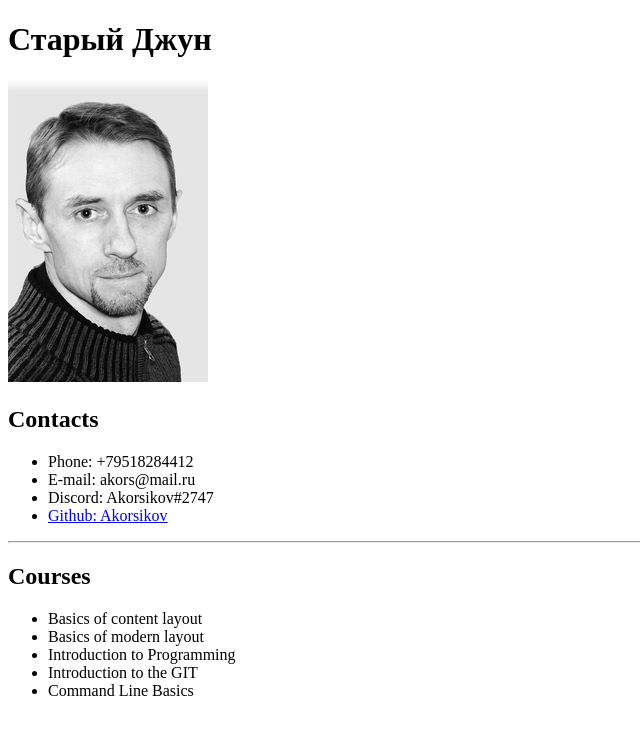
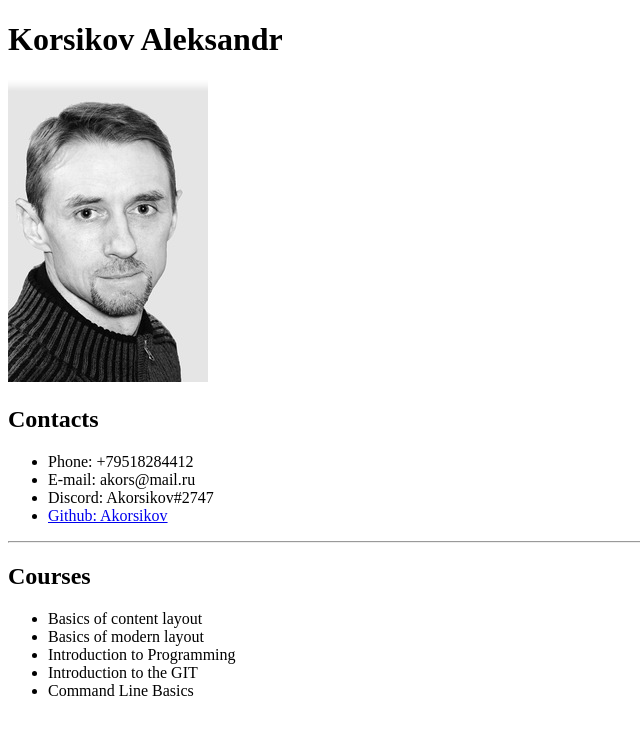
Before and after one commit to Akorsikov/rsschool-cv-stage0, a plain HTML site: page index.html in a window 1280 px wide. Shown: the whole page, without its empty margins (0-640 px from the left). Drawn offline with Linux system fonts and the light colour scheme.

Commit message:
refactor: change heading

```diff
--- a/index.html
+++ b/index.html
@@ -12,7 +12,7 @@
     </header>
     <aside></aside>
     <main>
-        <h1>Старый Джун</h1>
+        <h1>Korsikov Aleksandr</h1>
         <img src="image/avatar.jpg" alt="My photo">
         <h2>Contacts</h2>
           <ul>
```
